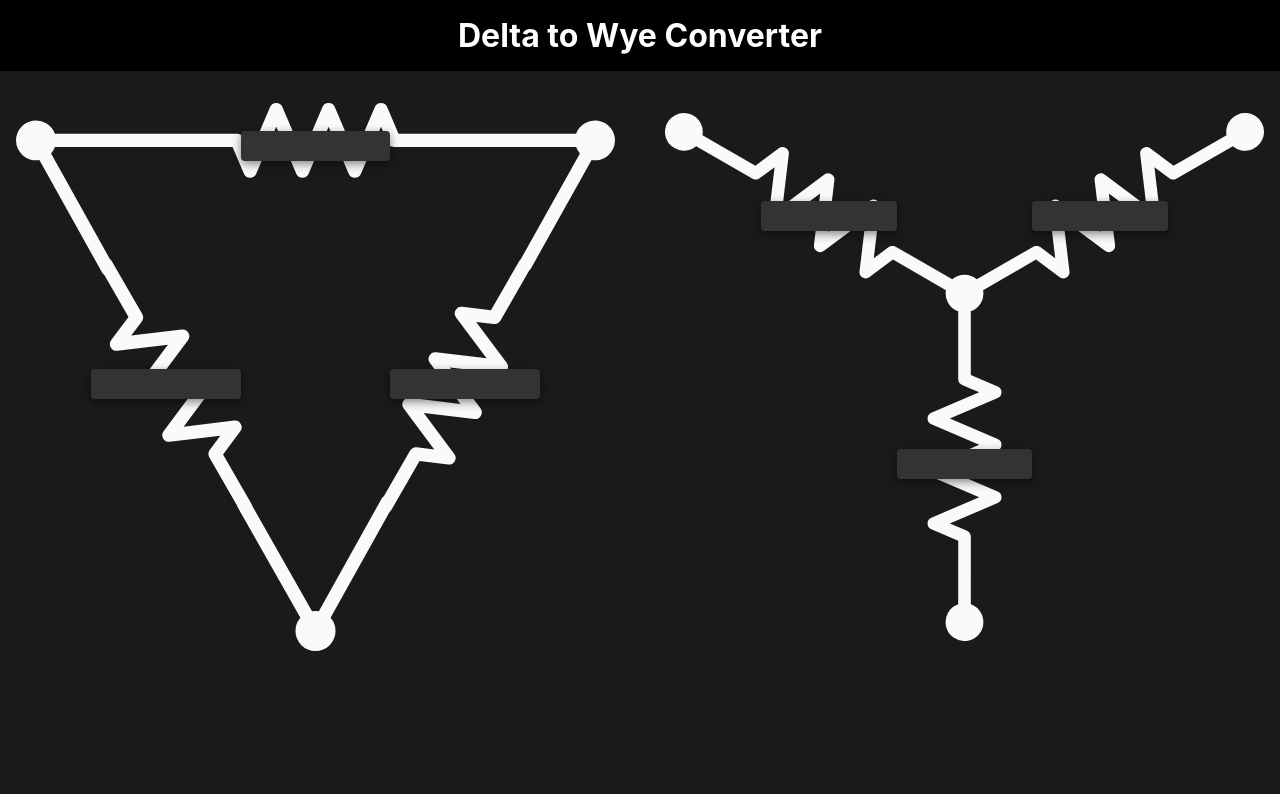
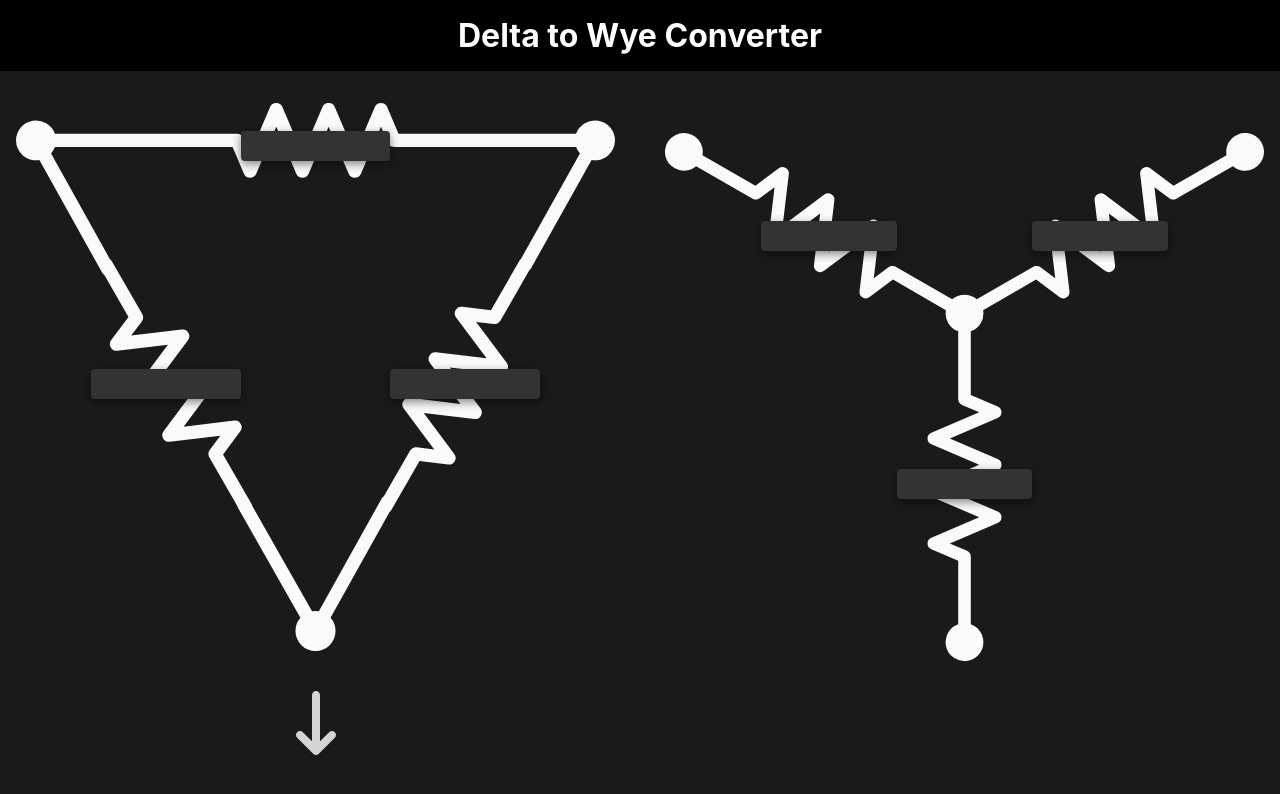
Before and after one commit to Fatih20/Delta-Wye-Converter, a React (Create React App) app: page / in a window 1280 px wide. Shown: the top 794 px of the page. Built offline with nearby package versions, Linux system fonts and the light colour scheme.

Commit message:
Initial arrow functionality added.

```diff
--- a/package.json
+++ b/package.json
@@ -3,6 +3,9 @@
   "version": "0.1.0",
   "private": true,
   "dependencies": {
+    "@fortawesome/free-regular-svg-icons": "^6.1.0",
+    "@fortawesome/free-solid-svg-icons": "^6.1.0",
+    "@fortawesome/react-fontawesome": "^0.1.18",
     "@testing-library/jest-dom": "^5.16.2",
     "@testing-library/react": "^12.1.4",
     "@testing-library/user-event": "^13.5.0",
--- a/src/components/main.tsx
+++ b/src/components/main.tsx
@@ -1,5 +1,8 @@
 import { useState, useEffect } from "react";
 import styled from "styled-components";
+
+import { FontAwesomeIcon } from "@fortawesome/react-fontawesome";
+import { faArrowDownLong } from "@fortawesome/free-solid-svg-icons";
 
 import { inputConnectedVariable } from "../utilities/types";
 import ValidatedInput from "./input";
@@ -12,11 +15,20 @@ import {
   wyeToDeltaConverter,
 } from "../utilities/conversionLogic";
 
+interface IArrowContainer {
+  convertingDtW: boolean;
+}
+
 const Main = styled.div`
   align-items: center;
+  box-sizing: border-box;
   display: flex;
+  /* gap: 20px; */
   flex-direction: column;
   padding: 0 1em;
+  position: relative;
+
+  /* border: solid 1px white; */
 
   @media (min-width: 900px) {
     display: grid;
@@ -26,6 +38,46 @@ const Main = styled.div`
     grid-column-gap: 50px;
     justify-items: center;
   }
+`;
+
+// const ArrowContainer = styled.div`
+//   align-items: center;
+//   color: #d4d4d4;
+//   display: flex;
+//   height: 100%;
+//   justify-content: center;
+//   position: absolute;
+//   pointer-events: none;
+//   width: 100%;
+
+//   & * {
+//     font-size: 4em;
+//     /* font-weight: 600; */
+//   }
+
+//   /* border: solid 1px white; */
+// `;
+
+const ArrowContainer = styled.div<IArrowContainer>`
+  align-items: center;
+  color: #d4d4d4;
+  display: flex;
+  height: 100%;
+  justify-content: center;
+  /* padding-top: 40px; */
+  width: 100%;
+
+  transform: rotate(
+    ${({ convertingDtW }) => (convertingDtW ? "0deg" : "180deg")}
+  );
+
+  transition: transform 0.25s ease-in-out;
+  & * {
+    font-size: 4em;
+    /* font-weight: 600; */
+  }
+
+  /* border: solid 1px white; */
 `;
 
 const FieldContainer = styled.div`
@@ -113,12 +165,15 @@ const WyeInputContainer = styled(InputContainer)`
 `;
 
 const DeltaFieldContainer = styled(FieldContainer)`
+  /* border: solid 1px white; */
+  margin-bottom: 40px;
   @media (min-width: 900px) {
     grid-area: delta;
   }
 `;
 
 const WyeFieldContainer = styled(FieldContainer)`
+  /* border: solid 1px white; */
   @media (min-width: 900px) {
     grid-area: wye;
   }
@@ -195,7 +250,9 @@ export default function MainConversion() {
           />
         </DeltaInputContainer>
       </DeltaFieldContainer>
-      <Spacer />
+      <ArrowContainer convertingDtW={convertingDtW}>
+        <FontAwesomeIcon icon={faArrowDownLong} />
+      </ArrowContainer>
       <WyeFieldContainer>
         <SVGContainer>
           <img src={wyeImage} alt="3 resistors arranged in wye" />
```
Also changed, not shown: 1 other file (tests, documents, lock files or other folders).
